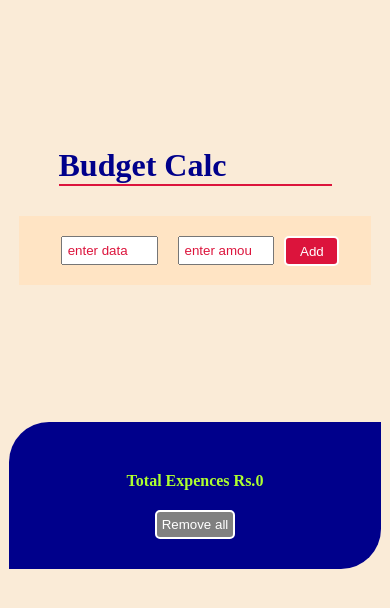
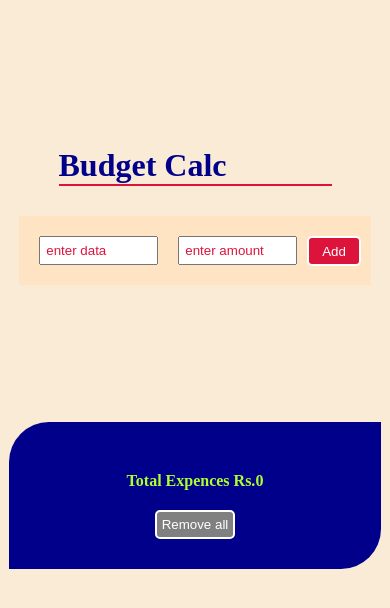
Before and after one commit to ayushpoddar158/Budget-Calculater, a React (Vite) app: page / in a window 390 px wide. Shown: the top 608 px of the page. Built offline with nearby package versions, Linux system fonts and the light colour scheme.

Commit message:
fifth css change

```diff
--- a/src/App.css
+++ b/src/App.css
@@ -186,4 +186,7 @@ border: 2px solid red;
     .eachItem{
         width: 90%;
     }
+    .parent input{
+        width: 33%;
+    }
 }
```
